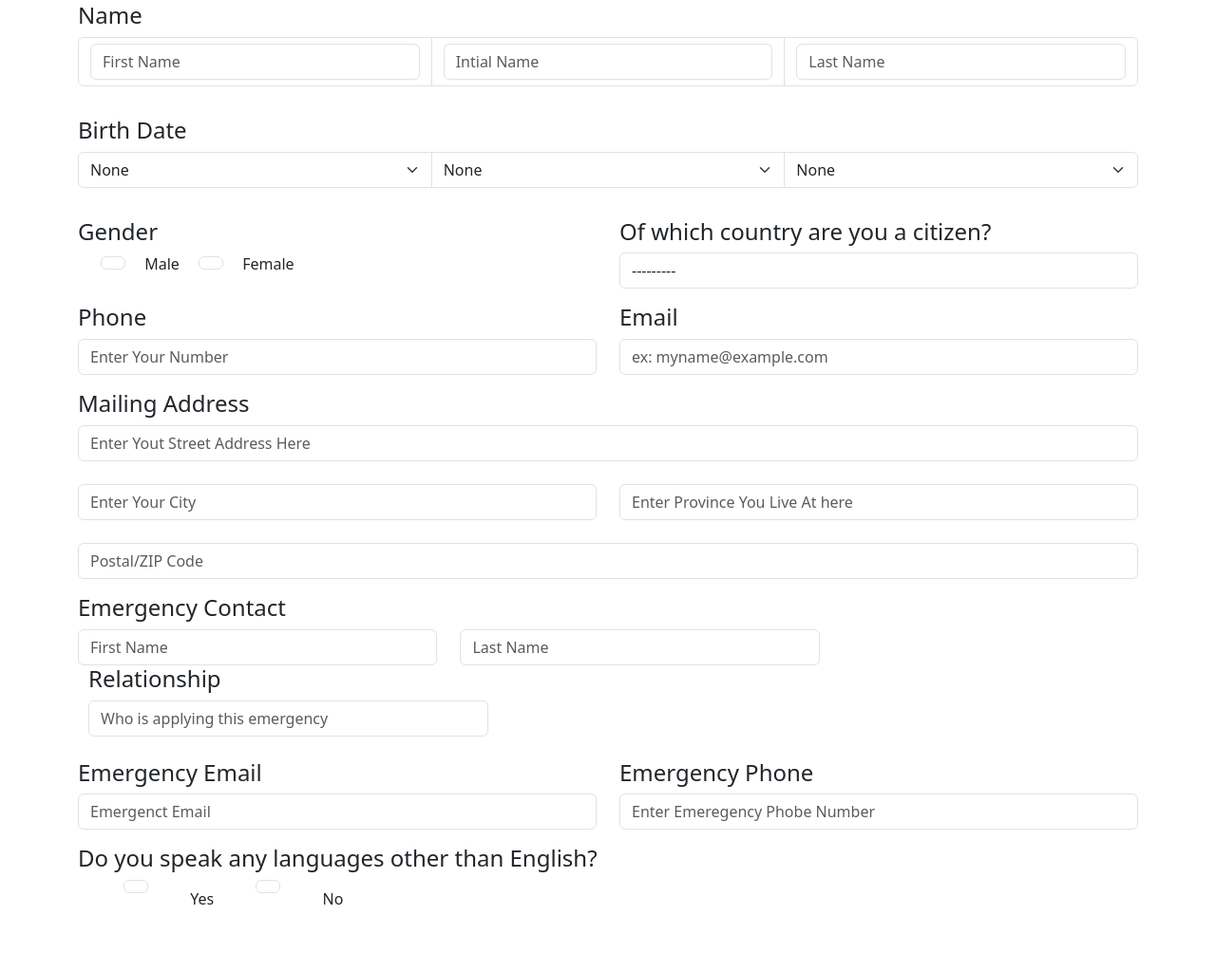
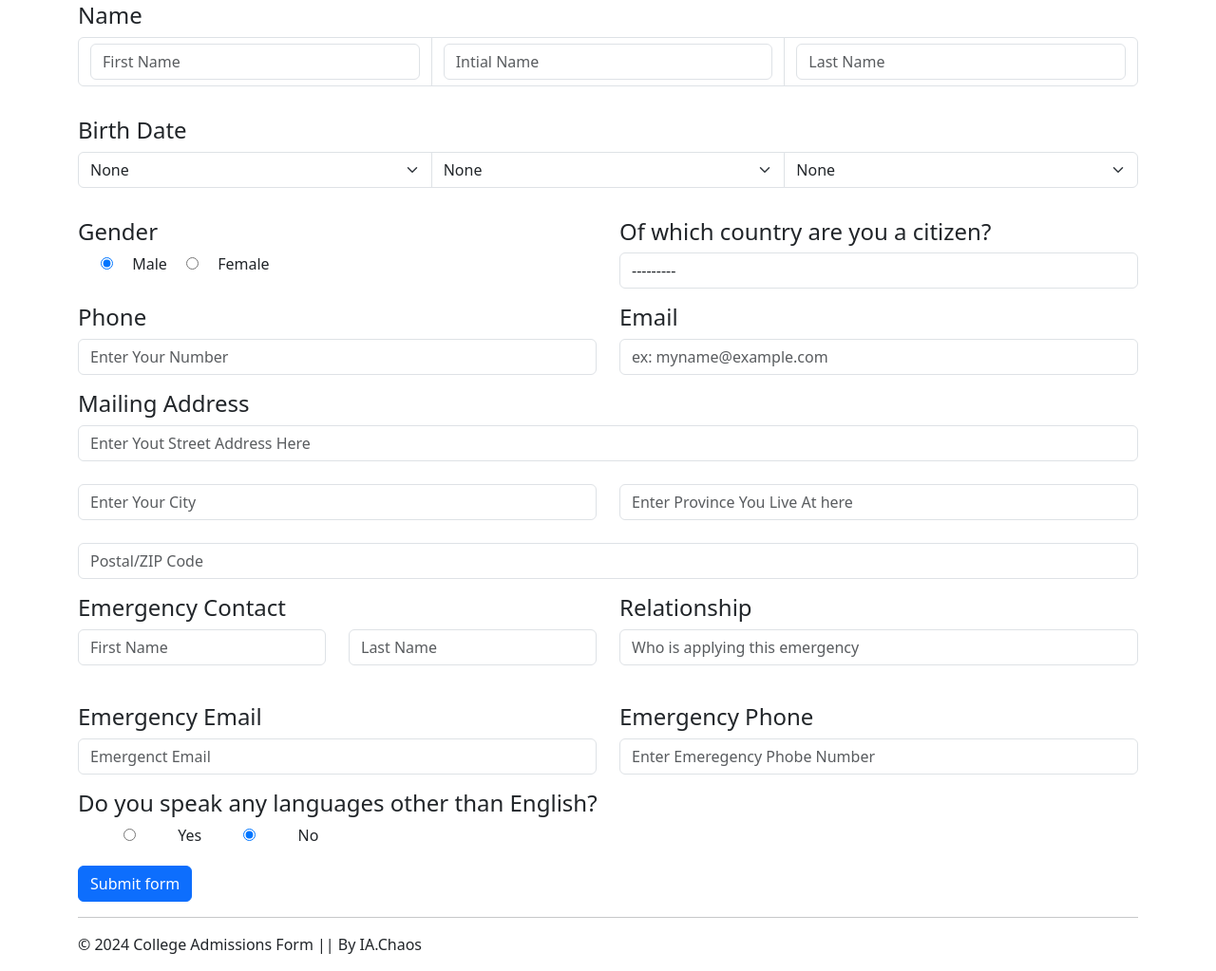
Before and after one commit to IAchaos/AI-Django-forms, a Django app: page /college-admission/home in a window 1280 px wide. Shown: the part 111-1134 px from the top of the page at 95% size. Before the commit the page ends 1064 px from the top, so only its background shows below. Run offline with Django 5.2, Linux system fonts and the light colour scheme; some libraries are stand-ins or nearby versions.

Commit message:
Updated form widgets

```diff
--- a/feedback_form/College_Admission_Form/forms.py
+++ b/feedback_form/College_Admission_Form/forms.py
@@ -31,7 +31,7 @@
                 empty_label='None'
             ),
 
-           'gender': forms.RadioSelect(attrs={'class':'form-control'}),
+           'gender': forms.RadioSelect(),
            'country': forms.Select(attrs={'class':'form-control'}),
 
            'phone': forms.NumberInput(attrs={'class': 'form-control',
@@ -77,7 +77,8 @@
            'relationship': forms.TextInput(attrs={'placeholder':'Who is applying this emergency',
                                                  'class': 'form-control'}),
 
-            'english': forms.RadioSelect(attrs={'class':'form-control'}),
+            'english': forms.RadioSelect(),
+            'list_lang': forms.Textarea(attrs={'class:': 'form-control'})
 
         }
 
--- a/feedback_form/College_Admission_Form/templates/collegeAdmission/college_admission.html
+++ b/feedback_form/College_Admission_Form/templates/collegeAdmission/college_admission.html
@@ -93,7 +93,9 @@
                         {{ form.postal}}
                     </div>
                 </div>
-                <div class="input-group">
+                <div class="mb-3">
+                    <div class="row">
+                        <div class="col">
                             <div class="row">
                                 <h4>Emergency Contact</h4>
                                 <div class="col">
@@ -102,15 +104,17 @@
                                 <div class="col">
                                     {{ form.emrg_lname}}
                                 </div>
-
                             </div>
+                        </div>
+                        <div class="col">
                             <div class="row">
                                 <h4>Relationship</h4>
                                 <div class="col">
                                     {{ form.relationship}}
                                 </div>
                             </div>
-
+                        </div>
+                    </div>
                 </div>
 
                 <br>
@@ -132,6 +136,8 @@
 
                 </div>
                 <div class="mb-3">
+                    <div class="row">
+                        <div class="col">
                             <h4>Do you speak any languages other than English?</h4>
                             <div class="form-check form-check-inline">
                                 {% for radio in form.english %}
@@ -146,11 +152,59 @@
                                 {% endfor %}
                             </div>
                         </div>
+                        <div class="col" id="language-textarea" style="display: none;">
+                            <h4>List of Languages</h4>
+                            <div class="input-group">
+                                {{ form.list_lang }}
+                            </div>
+                        </div>
+                    </div>
 
+                </div>
+
+                <div class="col-12">
+                    <button class="btn btn-primary" type="submit">Submit form</button>
+                </div>
             </form>
         </div>
     </main>
 
+    <script>
+        function toggleLanguageTextarea(radio) {
+            // Get the textarea element
+            const textareaDiv = document.getElementById('language-textarea');
+
+            // Check if the 'Yes' radio button is selected
+            if (radio.value === 'Y') {  // Assuming 'Yes' is value 'Y'
+                textareaDiv.style.display = 'block';  // Show the textarea
+            } else {
+                textareaDiv.style.display = 'none';  // Hide the textarea
+            }
+        }
+
+        // Automatically run the function on page load to ensure proper state
+        document.addEventListener('DOMContentLoaded', function() {
+            const selectedRadio = document.querySelector('input[name="{{ form.english.name }}"]:checked');
+            if (selectedRadio) {
+                toggleLanguageTextarea(selectedRadio);
+            }
+
+            // Attach event listeners to all radio buttons
+            const radioButtons = document.querySelectorAll('input[name="{{ form.english.name }}"]');
+            radioButtons.forEach(function(radio) {
+                radio.addEventListener('change', function() {
+                    toggleLanguageTextarea(this);
+                });
+            });
+        });
+    </script>
+
+    <footer>
+        <div class="container">
+            <hr>
+            <p>&copy; 2024 College Admissions Form || By IA.Chaos </p>
+        </div>
+    </footer>
 
 </body>
 </html>
```
Lines whose indentation alone changed are shown as unchanged.
